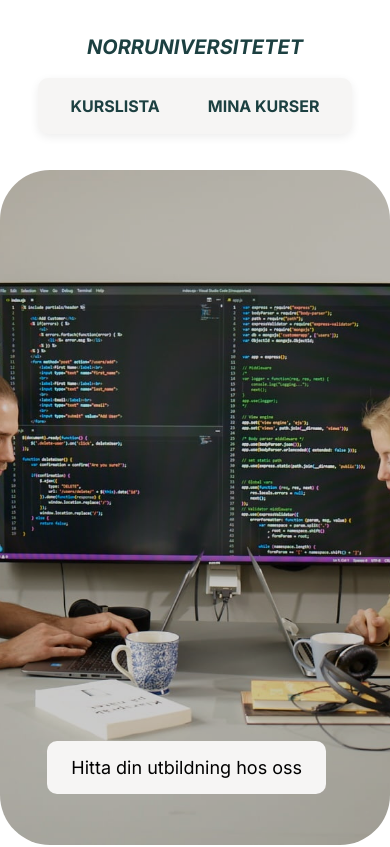
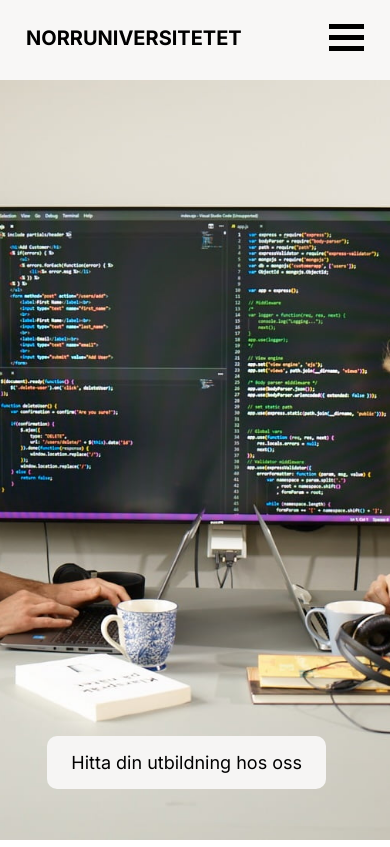
Before and after one commit to elisalindstrom/dt208g_project, an Angular app: page /home in a window 390 px wide. Shown: the top 847 px of the page. Built offline with nearby package versions, Linux system fonts and the light colour scheme.

Commit message:
förbättrat responsivitet och design

```diff
--- a/src/app/app.scss
+++ b/src/app/app.scss
@@ -5,11 +5,5 @@
 }
 
 .main {
-    margin-top: 130px;
+    margin-top: 80px;
 }
-
-@media screen and (max-width: 800px) {
-    .main {
-        margin-top: 20px;
-    }
-}
--- a/src/app/components/footer/footer.html
+++ b/src/app/components/footer/footer.html
@@ -1,10 +1,8 @@
 <div class="footer">
     <div class="footer-content">
-        <h2 class="footer-logo">Norruniversitetet</h2>
-
         <div class="footer-section">
             <div>
-                <h2>Kontakt</h2>
+                <h2>Norruniversitetet</h2>
                 <ul>
                     <li><a href="mailto:info@noun.se">info@noun.se</a></li>
                     <li><a href="tel:055-0000000">Tel: 055-000 00 00</a></li>
@@ -17,7 +15,6 @@
                     <li><a href="#">Tillgänglighet</a></li>
                     <li><a href="#">Personuppgifter</a></li>
                     <li><a href="#">Kakor</a></li>
-                    <li><a href="#">Språk (other languages)</a></li>
                 </ul>
             </div>
 
--- a/src/app/components/footer/footer.scss
+++ b/src/app/components/footer/footer.scss
@@ -7,22 +7,12 @@
     max-width: 1280px;
     margin-left: auto;
     margin-right: auto;
-    padding: 4rem 2rem;
-}
-
-.footer-logo {
-    display: flex;
-    align-items: center;
-    color: #FFFFFF;
-    font-size: 24px;
-    font-style: italic;
-    padding-bottom: 2rem;
+    padding: 4rem 6rem;
 }
 
 .footer-section {
     display: flex;
     justify-content: space-between;
-    border-top: 1px solid #FFFFFF;
     padding-top: 2rem;
 
     h2 {
@@ -43,6 +33,10 @@
 }
 
 @media screen and (max-width: 800px) {
+    .footer-content {
+        padding: 3rem 2rem;
+    }
+
     .footer-section {
         flex-direction: column;
         gap: 2rem;
--- a/src/app/components/header/header.html
+++ b/src/app/components/header/header.html
@@ -1,11 +1,34 @@
 <div class="header">
-    <a routerLink="home" class="logo">Norruniversitetet</a>
-    <nav class="nav">
-        <ul class="nav-links">
-            <li><a routerLink="courses" routerLinkActive="active"
-                    [routerLinkActiveOptions]="{exact: true}">Kurslista</a></li>
-            <li><a routerLink="schedule" routerLinkActive="active" [routerLinkActiveOptions]="{exact: true}">Mina
+    <div class="header-content">
+        <a routerLink="home" class="logo" [class.logo-hidden]="navbarMobileVisible">Norruniversitetet</a>
+
+        <!-- Meny desktop -->
+        <nav class="nav">
+            <ul class="nav-links">
+                <li><a routerLink="courses" routerLinkActive="active"
+                        [routerLinkActiveOptions]="{exact: true}">Kurslista</a></li>
+                <li><a routerLink="schedule" routerLinkActive="active" [routerLinkActiveOptions]="{exact: true}">Mina
+                        kurser</a></li>
+            </ul>
+        </nav>
+
+        <button class="menu-btn" type="button" (click)="toggleMobileMenu()">
+            <span></span>
+            <span></span>
+            <span></span>
+        </button>
+    </div>
+
+    <!-- Meny mobil -->
+    @if (navbarMobileVisible === true) {
+    <nav class="nav-mobile">
+        <ul class="nav-mobile-links">
+            <li><a routerLink="courses" routerLinkActive="active" [routerLinkActiveOptions]="{exact: true}"
+                    (click)="toggleMobileMenu()">Kurslista</a></li>
+            <li><a routerLink="schedule" routerLinkActive="active" [routerLinkActiveOptions]="{exact: true}"
+                    (click)="toggleMobileMenu()">Mina
                     kurser</a></li>
         </ul>
     </nav>
+    }
 </div>
--- a/src/app/components/header/header.scss
+++ b/src/app/components/header/header.scss
@@ -1,52 +1,104 @@
 .header {
-    display: flex;
-    align-items: center;
-    justify-content: space-between;
-    max-width: 1280px;
-    padding: 1rem;
-    margin-left: auto;
-    margin-right: auto;
     text-transform: uppercase;
     font-weight: bold;
     position: fixed;
     inset: 0% 0% auto;
     z-index: 100;
+    backdrop-filter: blur(14px);
+    -webkit-backdrop-filter: blur(14px);
+    background-color: #f6f5f4c5;
+    border-bottom: 1px solid #f6f5f41a;
+    min-height: 80px;
+}
+
+.header-content {
+    display: flex;
+    align-items: center;
+    justify-content: space-between;
+    max-width: 1280px;
+    margin-top: 10px;
+    margin-bottom: 10px;
+    margin-left: auto;
+    margin-right: auto;
 }
 
 .logo {
-    color: #1C4041;
-    font-size: 28px;
-    font-style: italic;
-    padding: 1rem;
+    color: #000000;
+    font-size: 24px;
+    padding: 0.5rem 1rem;
+
+    &.logo-hidden {
+        visibility: hidden;
+    }
 }
 
 .nav {
-    background-color: #f6f5f4;
     font-size: 18px;
-    border-radius: 10px;
-    padding: 1rem;
-    box-shadow: 0px 3px 10px 0px rgba(0, 0, 0, 0.075);
+    padding: 0.5rem 1rem;
 
     .nav-links {
         display: flex;
         gap: 2rem;
+    }
+}
+
+a {
+    color: #000000;
+    padding: 0.5rem 1rem;
+    display: flex;
+    align-items: center;
+    justify-content: center;
+    border-top-left-radius: 10px;
+    border-top-right-radius: 10px;
+
+    &:hover {
+        box-shadow: inset 1px 1px 3px rgba(0, 0, 0, 0.3);
+    }
+
+    &.active {
+        border-bottom: 3px solid #86c9cb;
+    }
+}
+
+/* Mobil navigering */
+.menu-btn {
+    display: none;
+    background-color: transparent;
+    width: auto;
+
+    span {
+        display: block;
+        background-color: black;
+        width: 35px;
+        height: 5px;
+        margin: 6px 0;
+    }
+}
+
+.nav-mobile {
+    height: 100vh;
+    width: 100vw;
+    position: absolute;
+    z-index: 500;
+    background-color: #f6f5f4;
+    top: 100%;
+
+    .nav-mobile-links {
+        display: block;
+        padding: 1rem;
 
         a {
-            color: #1C4041;
-            padding: 1rem;
-            border-radius: 10px;
-
-            &:hover {
-                box-shadow: inset 1px 1px 3px rgba(0, 0, 0, 0.3);
-            }
+            margin-bottom: 16px;
         }
     }
 }
 
 @media screen and (max-width: 800px) {
-    .header {
-        flex-direction: column;
-        position: relative;
+    .header-content {
+        margin-top: 10px;
+        margin-bottom: 10px;
+        margin-left: 10px;
+        margin-right: 10px;
     }
 
     .logo {
@@ -54,10 +106,10 @@
     }
 
     .nav {
-        font-size: 16px;
+        display: none;
+    }
 
-        .nav-links {
-            gap: 1rem;
-        }
+    .menu-btn {
+        display: block;
     }
 }
--- a/src/app/components/header/header.ts
+++ b/src/app/components/header/header.ts
@@ -7,4 +7,10 @@ import { RouterLink, RouterLinkActive } from '@angular/router';
   templateUrl: './header.html',
   styleUrl: './header.scss',
 })
-export class Header { }
+export class Header {
+  navbarMobileVisible: boolean = false;
+
+  toggleMobileMenu(): void {
+    this.navbarMobileVisible = !this.navbarMobileVisible;
+  }
+}
--- a/src/app/pages/home/home.scss
+++ b/src/app/pages/home/home.scss
@@ -1,16 +1,13 @@
 .hero {
     width: 100%;
-    border-radius: 100px;
-    overflow: hidden;
-    margin-bottom: 4rem;
+    margin-bottom: 3rem;
     position: relative;
 
     img {
         width: 100%;
-        height: 80vh;
+        height: 90vh;
         object-fit: cover;
         display: block;
-        filter: brightness(80%);
     }
 
     .hero-text {
@@ -33,7 +30,10 @@
 
 @media screen and (max-width: 800px) {
     .hero {
-        border-radius: 50px;
+
+        img {
+            height: 90vh;
+        }
 
         .hero-text {
             font-size: 18px;
```
